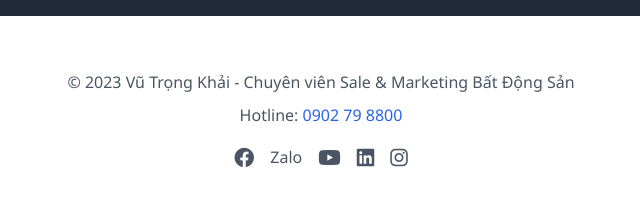
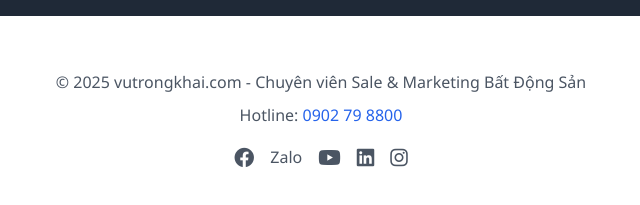
Before and after one commit to khaibaodai/tiep-can-kh-bang-than-so-hoc, a plain HTML site: page index.html in a window 1280 px wide. Shown: the part 11655-11860 px from the top of the page, 319-959 px from the left. Drawn offline with nearby package versions, Linux system fonts and the light colour scheme.

Commit message:
Update index.html

```diff
--- a/index.html
+++ b/index.html
@@ -946,7 +946,7 @@
 
         <!-- Footer -->
         <footer class="text-center py-6 text-gray-600">
-            <p>© 2023 Vũ Trọng Khải - Chuyên viên Sale & Marketing Bất Động Sản</p>
+            <p>© 2025 vutrongkhai.com - Chuyên viên Sale & Marketing Bất Động Sản</p>
             <p class="mt-2">Hotline: <a href="tel:0902798800" class="text-blue-600">0902 79 8800</a></p>
             <div class="flex justify-center mt-4 space-x-4">
                 <a href="https://www.facebook.com/khai.rainmaker/" class="text-gray-600 hover:text-blue-600"><i class="fab fa-facebook fa-lg"></i></a>
```
